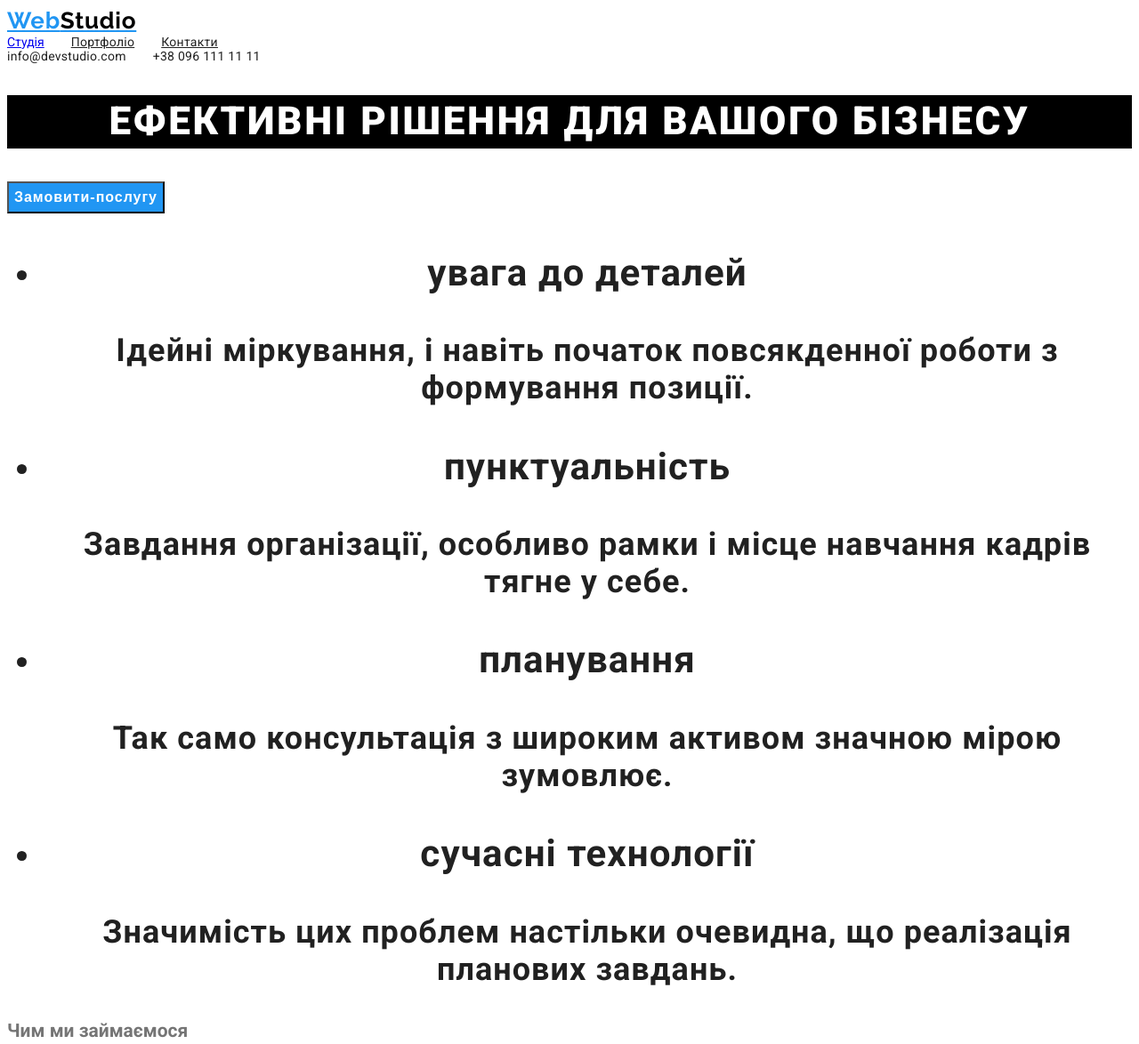
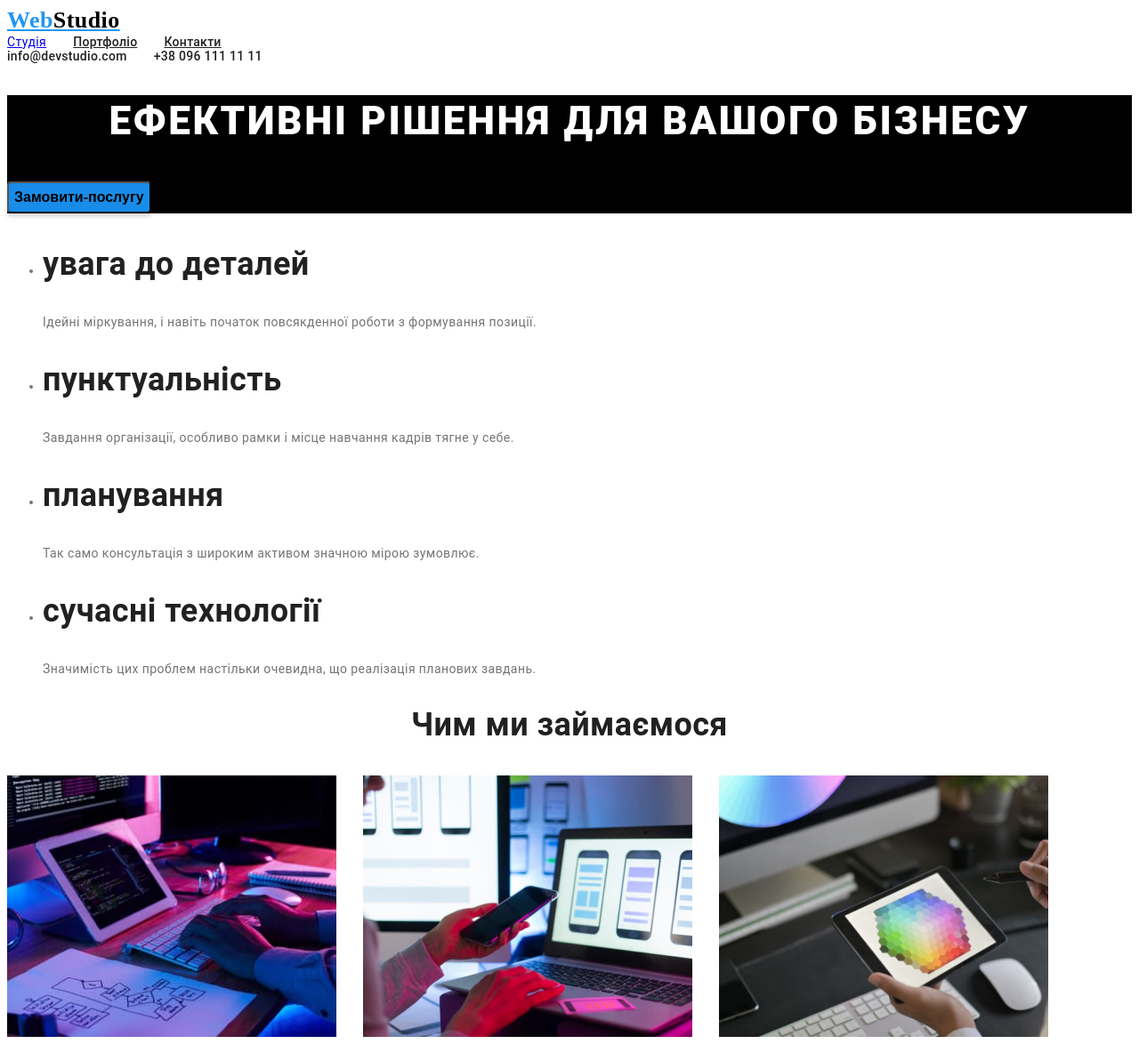
Before and after one commit to Alekssita/goit-markup-hw-02, a plain HTML site: page index.html in a window 1280 px wide. Shown: the top 1174 px of the page at 89% size. Drawn offline with Linux system fonts and the light colour scheme; a web font is replaced by a local one.

Commit message:
styli scc

```diff
--- a/css/style.css
+++ b/css/style.css
@@ -9,14 +9,20 @@
 --secondary-color: #2196F3;
 --logo-wrap-color:#000000;
 
-}
-body {font-family: var(--main-font);
-    color: var(--main-color-font);
-    font-size: 14px;
 
 }
 
-.link {
+body
+{
+    font-family: var(--main-font);
+    color: var(--main-color-font);
+    font-size: 14px;
+    letter-spacing: 0.03em;
+
+}
+
+.link
+{
     text-decoration: none;
     }
 
@@ -27,6 +33,7 @@ body {font-family: var(--main-font);
     padding-left: 0;
     margin: 0;
     list-style: none;
+
 }
 
 .container
@@ -44,7 +51,6 @@ body {font-family: var(--main-font);
     font-weight: 700;
     font-size: 26px;
     line-height: 1.19;
-    letter-spacing: 0.03em;
     color: var(--secondary-color);
 }
 .logo-wrap {
@@ -71,9 +77,14 @@ body {font-family: var(--main-font);
 
 
                 /*рішення для вашого бізнесу */
+    .hero
+    {
+        background-color:var(--logo-wrap-color) ;
+        color: var(--main-dark);
+    }
 
     .hero-title
-    {   background-color:var(--logo-wrap-color) ;
+    {
         font-weight: 900;
         font-size: 44px;
         line-height: 1.36;
@@ -92,8 +103,9 @@ body {font-family: var(--main-font);
         display: flex;
         align-items: center;
         text-align: center;
-        letter-spacing: 0.06em;
-        color: var(--main-light);
+        background: #188CE8;
+        box-shadow: 0px 4px 4px rgba(0, 0, 0, 0.15);
+        border-radius: 4px;
     }
     .filtr-btn {
         cursor: pointer;
@@ -102,7 +114,6 @@ body {font-family: var(--main-font);
         font-size: 16px;
         line-height: 1.63;
         text-align: center;
-        letter-spacing: 0.03em;
         color: var(--main-dark);
     }
 
@@ -115,31 +126,43 @@ body {font-family: var(--main-font);
 
                     /*умови*/
 
-.benefits-list
+.benefits-list-title
 {
 font-family: var(--main-font);
 font-weight: 700;
 font-size: 36px;
 line-height: 1.17;
-text-align: center;
-letter-spacing: 0.03em;
 color: var(--main-dark);
 }
 
 .ubenefits-list-title {
     font-weight: 700;
-    letter-spacing: 0.03em;
     text-transform: uppercase;
     color: var(--main-dark);
 }
 .ubenefits-list-title-description {
    font-weight: 400;
    line-height: 1.71;
-    letter-spacing: 0.03em;
     color: var(--main-color-font);
 }
 
+
             /*Наша команда*/
+
+.team-title,
+.sectio-title
+{
+ text-align: center;
+font-weight: 700;
+font-size: 36px;
+line-height: 1.43;
+color: var(--main-dark);
+}
+
+.team-list:hover {
+    background: var(--main-light);
+}
+
 .team-list-name {
     font-weight: 500;
     font-size: 16px;
@@ -149,7 +172,6 @@ color: var(--main-dark);
     color: var(--main-dark);
 }
 .team-list-name-profession {
-    font-weight: 400;
     font-size: 16px;
     line-height: 1.19;
     text-align: center;
@@ -170,7 +192,10 @@ color: var(--main-dark);
 {
     font-size: 16px;
     line-height: 1.88px;
-
-    letter-spacing: 0.03em;
     color:var(--main-color-font);
 }
+
+.link-contact
+{
+    font-style: normal;
+}
--- a/index.html
+++ b/index.html
@@ -7,9 +7,7 @@
     <title>Golovna</title>
     <link rel="preconnect" href="https://fonts.googleapis.com">
     <link rel="preconnect" href="https://fonts.gstatic.com" crossorigin>
-    <link href="https://fonts.googleapis.com/css2?family=Raleway:wght@700&family=Roboto:wght@400;700;900&display=swap" rel="stylesheet">
-    <link rel="preconnect" href="https://fonts.googleapis.com">
-    <link rel="preconnect" href="https://fonts.gstatic.com" crossorigin>
+    <link href="https: //fonts.googleapis.com/css2?family= Roboto: семья = Raleway: вес @ 700 &семья = Робото: вес @ 400; 500; 700; 900 & display=swap" rel="stylesheet">
     <link rel="stylesheet" href="./css/style.css">
 </head>
 
```
